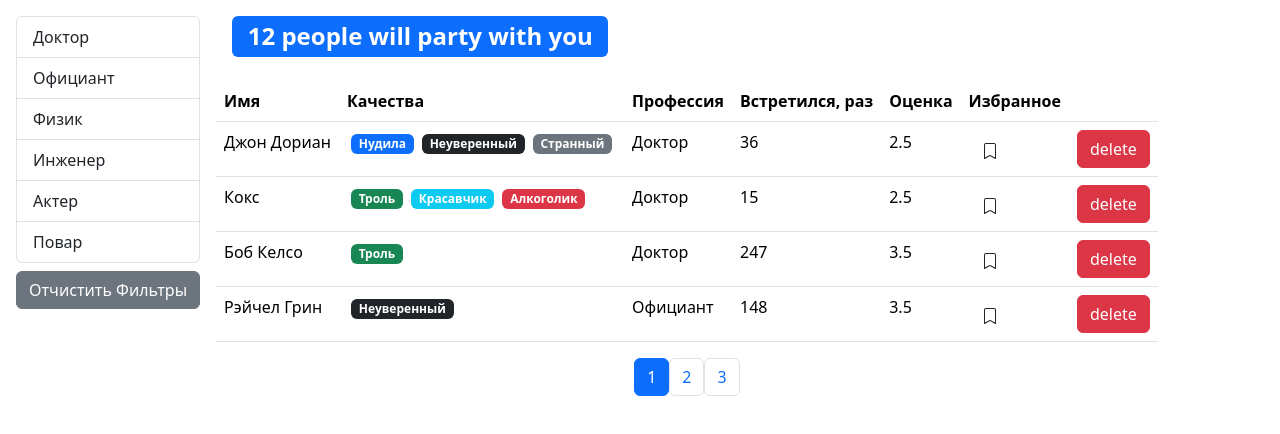
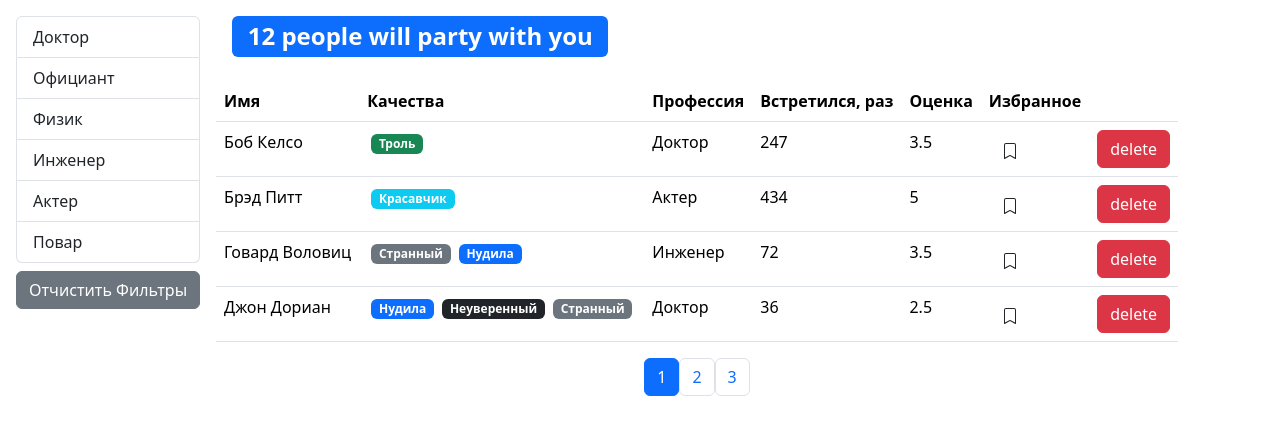
Before and after one commit to AlexCapon/Course-project, a React (Create React App) app: page / in a window 1280 px wide. Shown: the top 434 px of the page. Built offline with nearby package versions, Linux system fonts and the light colour scheme.

Commit message:
Sorting. 1. Sorting feature is working. Now you can sort users by: name, profession, number of completed meetings, rate, and bookmarks.

```diff
--- a/src/App.jsx
+++ b/src/App.jsx
@@ -1,31 +1,44 @@
+/* eslint-disable react/jsx-no-bind */
 /* eslint-disable react/jsx-no-useless-fragment */
 /* eslint-disable no-underscore-dangle */
+
 import React, { useState, useEffect } from 'react';
 import api from './api';
-
+// Компоненты
 import Users from './components/users';
 import SearchStatus from './components/searchStatus';
+// Утилиты
+import showError from './utils/showError';
 
 export default function App() {
   const [users, setUsers] = useState(api.users.fetchAll());
+  const [professions, setProfession] = useState(api.professions.fetchAll);
+
   useEffect(() => {
-    users.then((data) => setUsers(data));
+    if (!Object.values(users)[0]) {
+      users.then((data) => setUsers(data)).catch((error) => showError(error));
+    }
+  }, []);
+  useEffect(() => {
+    if (!Object.values(professions)[0]) {
+      professions.then((data) => setProfession(data)).catch((error) => showError(error));
+    }
   }, []);
   // Обрабатываем удаление
   function handleDelete(userId) {
     setUsers((prevState) => {
-      const usersAD = prevState.filter((user) => user._id !== userId);
-      console.log('usersAD', usersAD);
-      return usersAD;
+      const usersAfterDeletion = prevState.filter((user) => user._id !== userId);
+      return usersAfterDeletion;
     });
   }
   // Обрабатываем букмарк
   function handleBookmark(userId) {
     const updatedUsers = users.map((user) => {
+      const newUser = user;
       if (user._id === userId) {
-        user.bookmark = !user.bookmark;
+        newUser.bookmark = !newUser.bookmark;
       }
-      return user;
+      return newUser;
     });
     setUsers(updatedUsers);
   }
@@ -33,7 +46,12 @@ export default function App() {
   if (users.length === 0) return <SearchStatus number={users.length} />;
   return (
     <>
-      <Users onDelete={handleDelete} onBookmark={handleBookmark} users={users} />
+      <Users
+        onDelete={handleDelete}
+        onBookmark={handleBookmark}
+        users={users}
+        professions={professions}
+      />
     </>
   );
 }
--- a/src/api/index.js
+++ b/src/api/index.js
@@ -1,5 +1,6 @@
+// eslint-disable-next-line import/no-named-as-default
+import professions from './fake.api/professions.api';
 import users from './fake.api/user.api';
-import { professions } from './fake.api/professions.api';
 
 const API = {
   users,
--- a/src/components/groupList.jsx
+++ b/src/components/groupList.jsx
@@ -14,11 +14,31 @@ function GroupList({
   onItemSelect,
   selectedItem,
 }) {
+  if (Array.isArray(items)) {
+    return (
+      // <select name="Загрузка...">
+      // eslint-disable-next-line max-len
+      //   {Object.values(items).map((item) => <option values={item[contentProperty]} className="list-group-item" onClick={() => { console.log('you clicked on', item); }} key={`${item[valueProperty]}`}>{item[contentProperty]}</option>)}
+      // </select>
+      <ul className="list-group">
+        {items.map((item) => (
+          <li
+            className={`list-group-item${item === selectedItem ? ' active' : ''}`}
+            role="button"
+            onClick={() => onItemSelect(item)}
+            key={item[valueProperty]}
+          >
+            {item[contentProperty]}
+          </li>
+        ))}
+      </ul>
+    );
+  }
   return (
-    // <select name="Загрузка...">
-    // eslint-disable-next-line max-len
-    //   {Object.values(items).map((item) => <option values={item[contentProperty]} className="list-group-item" onClick={() => { console.log('you clicked on', item); }} key={`${item[valueProperty]}`}>{item[contentProperty]}</option>)}
-    // </select>
+  // <select name="Загрузка...">
+  // eslint-disable-next-line max-len
+  //   {Object.values(items).map((item) => <option values={item[contentProperty]} className="list-group-item" onClick={() => { console.log('you clicked on', item); }} key={`${item[valueProperty]}`}>{item[contentProperty]}</option>)}
+  // </select> Object.values(items)
     <ul className="list-group">
       {Object.values(items).map((item) => (
         <li
@@ -36,13 +56,14 @@ function GroupList({
 GroupList.defaultProps = {
   valueProperty: '_id',
   contentProperty: 'name',
+  selectedItem: undefined,
 };
 GroupList.propTypes = {
   items: PropTypes.oneOfType([PropTypes.array, PropTypes.object]).isRequired,
   valueProperty: PropTypes.string,
   contentProperty: PropTypes.string,
   onItemSelect: PropTypes.func.isRequired,
-  selectedItem: PropTypes.object.isRequired,
+  selectedItem: PropTypes.object,
 };
 
 export default GroupList;
--- /dev/null
+++ b/src/components/tableHeader.jsx
@@ -0,0 +1,5 @@
+import React from 'react';
+
+export default function TableHeader() {
+  return null;
+}
--- a/src/components/users.jsx
+++ b/src/components/users.jsx
@@ -1,59 +1,66 @@
+/* eslint-disable react/jsx-props-no-spreading */
+/* eslint-disable react/jsx-no-bind */
 /* eslint-disable jsx-a11y/no-noninteractive-element-to-interactive-role */
 /* eslint-disable no-underscore-dangle */
-
+// Импорты
 import React, { useState, useEffect } from 'react';
 import PropTypes from 'prop-types';
-import api from '../api';
+// Утилиты
+import { orderBy } from 'lodash';
+import paginate from '../utils/paginate';
 // Компоненты
 import SearchStatus from './searchStatus';
-import User from './user';
+import UsersTable from './usersTable';
 import Pagination from './pagination';
 import GroupList from './groupList';
-// Утилиты
-import paginate from '../utils/paginate';
 
-export default function Users({ users, onDelete, onBookmark }) {
-  const [professions, setProfession] = useState();
+export default function Users({
+  users, professions, onDelete, onBookmark,
+}) {
   const [currentPage, setCurrentPage] = useState(1);
   const [selectedProfession, setSelectedProfession] = useState();
-  useEffect(() => setProfession(api.professions), []);
-  useEffect(() => {
-  }, [professions]);
-  // Пагинация
+  const [sortBy, setSortBy] = useState({ iter: 'name', order: 'asc' });
   const pageSize = 4; // Количество пользователей которое можно поместить на одну страницу
   function handlePageChange(pageIndex) {
     setCurrentPage(pageIndex);
+  }
+  function handleItemSelect(item) {
+    setSelectedProfession(item);
+    setCurrentPage(1);
+  }
+  function handleSort(item) {
+    setSortBy(item);
   }
   // Фильтры
   const filteredUsers = selectedProfession
     ? users.filter((user) => user.profession.name === selectedProfession.name)
     : users;
-  const usersOnPage = users[0] ? paginate(filteredUsers, currentPage, pageSize) : [];
-  const numberOfUsers = filteredUsers.length;
+  const numberOfUsers = filteredUsers.length ? filteredUsers.length : 0;
+  const sortedUsers = orderBy(filteredUsers, [sortBy.iter], [sortBy.order]);
+  const usersOnPage = users[0] ? paginate(sortedUsers, currentPage, pageSize) : [];
   // Меняем страницу, если пользователь находиться на странице которой больше нет
   useEffect(() => {
-    if (currentPage > Math.ceil(numberOfUsers / pageSize)) {
-      setCurrentPage(Math.ceil(numberOfUsers / pageSize));
+    if (numberOfUsers > 0) {
+      if (currentPage > Math.ceil(numberOfUsers / pageSize)) {
+        setCurrentPage(Math.ceil(numberOfUsers / pageSize));
+      }
     }
   }, [numberOfUsers]);
-
-  function onItemSelect(item) {
-    setSelectedProfession(item);
-  }
 
   function clearFilter() {
     setSelectedProfession(undefined);
   }
+
   // Рендер
   return (
     <div className="d-flex">
       {/* Фильтр профессий */}
-      {professions ? (
+      {Object.values(professions)[0] ? (
         <div className="d-flex flex-column shrink-0 p-3">
           <GroupList
             selectedItem={selectedProfession}
             items={professions}
-            onItemSelect={onItemSelect}
+            onItemSelect={handleItemSelect}
           />
           <button
             className="btn btn-secondary mt-2"
@@ -75,30 +82,13 @@ export default function Users({ users, onDelete, onBookmark }) {
         {users[0] ? (<SearchStatus number={numberOfUsers} />) : (<h2><span className="badge bg-warning m-3">Загрузка...</span></h2>)}
         {/* Таблица пользователей */}
         {users[0] ? (
-          <table className="table">
-            <thead>
-              <tr>
-                <th scope="col">Имя</th>
-                <th scope="col">Качества</th>
-                <th scope="col">Профессия</th>
-                <th scope="col">Встретился, раз</th>
-                <th scope="col">Оценка</th>
-                <th scope="col">Избранное</th>
-                <th scope="col" label="empty" />
-              </tr>
-            </thead>
-            <tbody>
-              {usersOnPage.map((user) => (
-                <User
-                  key={user._id}
-                  {...user}
-                  marked={false}
-                  onDelete={onDelete}
-                  onMark={onBookmark}
-                />
-              ))}
-            </tbody>
-          </table>
+          <UsersTable
+            usersOnPage={usersOnPage}
+            currentSort={sortBy}
+            onBookmark={onBookmark}
+            onDelete={onDelete}
+            onSort={handleSort}
+          />
         ) : (
           <h2> </h2>
         )}
@@ -118,6 +108,7 @@ export default function Users({ users, onDelete, onBookmark }) {
 Users.propTypes = {
   // eslint-disable-next-line react/forbid-prop-types
   users: PropTypes.oneOfType([PropTypes.array, PropTypes.object]).isRequired,
+  professions: PropTypes.oneOfType([PropTypes.array, PropTypes.object]).isRequired,
   onDelete: PropTypes.func.isRequired,
   onBookmark: PropTypes.func.isRequired,
 };
--- /dev/null
+++ b/src/components/usersTable.jsx
@@ -0,0 +1,52 @@
+/* eslint-disable no-underscore-dangle */
+import React from 'react';
+import PropTypes from 'prop-types';
+// Компоненты
+import User from './user';
+
+export default function UsersTable({
+  usersOnPage, onDelete, onBookmark, onSort, currentSort,
+}) {
+  function handleSort(item) {
+    if (currentSort.iter === item && currentSort.order === 'asc') {
+      onSort({ iter: item, order: 'desc' });
+    } else {
+      onSort({ iter: item, order: 'asc' });
+    }
+  }
+  return (
+    <table className="table">
+      <thead>
+        <tr>
+          <th onClick={() => handleSort('name')} scope="col">Имя</th>
+          <th scope="col">Качества</th>
+          <th onClick={() => handleSort('profession.name')} scope="col">Профессия</th>
+          <th onClick={() => handleSort('completedMeetings')} scope="col">Встретился, раз</th>
+          <th onClick={() => handleSort('rate')} scope="col">Оценка</th>
+          <th onClick={() => handleSort('bookmark')} scope="col">Избранное</th>
+          <th scope="col" label="empty" />
+        </tr>
+      </thead>
+      <tbody>
+        {usersOnPage.map((user) => (
+          <User
+            key={user._id}
+            {...user}
+            marked={false}
+            onDelete={onDelete}
+            onMark={onBookmark}
+          />
+        ))}
+      </tbody>
+    </table>
+  );
+}
+UsersTable.propTypes = {
+  // eslint-disable-next-line react/forbid-prop-types
+  usersOnPage: PropTypes.array.isRequired,
+  // eslint-disable-next-line react/forbid-prop-types
+  currentSort: PropTypes.object.isRequired,
+  onDelete: PropTypes.func.isRequired,
+  onBookmark: PropTypes.func.isRequired,
+  onSort: PropTypes.func.isRequired,
+};
--- /dev/null
+++ b/src/utils/showError.js
@@ -0,0 +1,4 @@
+/* eslint-disable no-console */
+export default function showError(message) {
+  console.error(message);
+}
```
